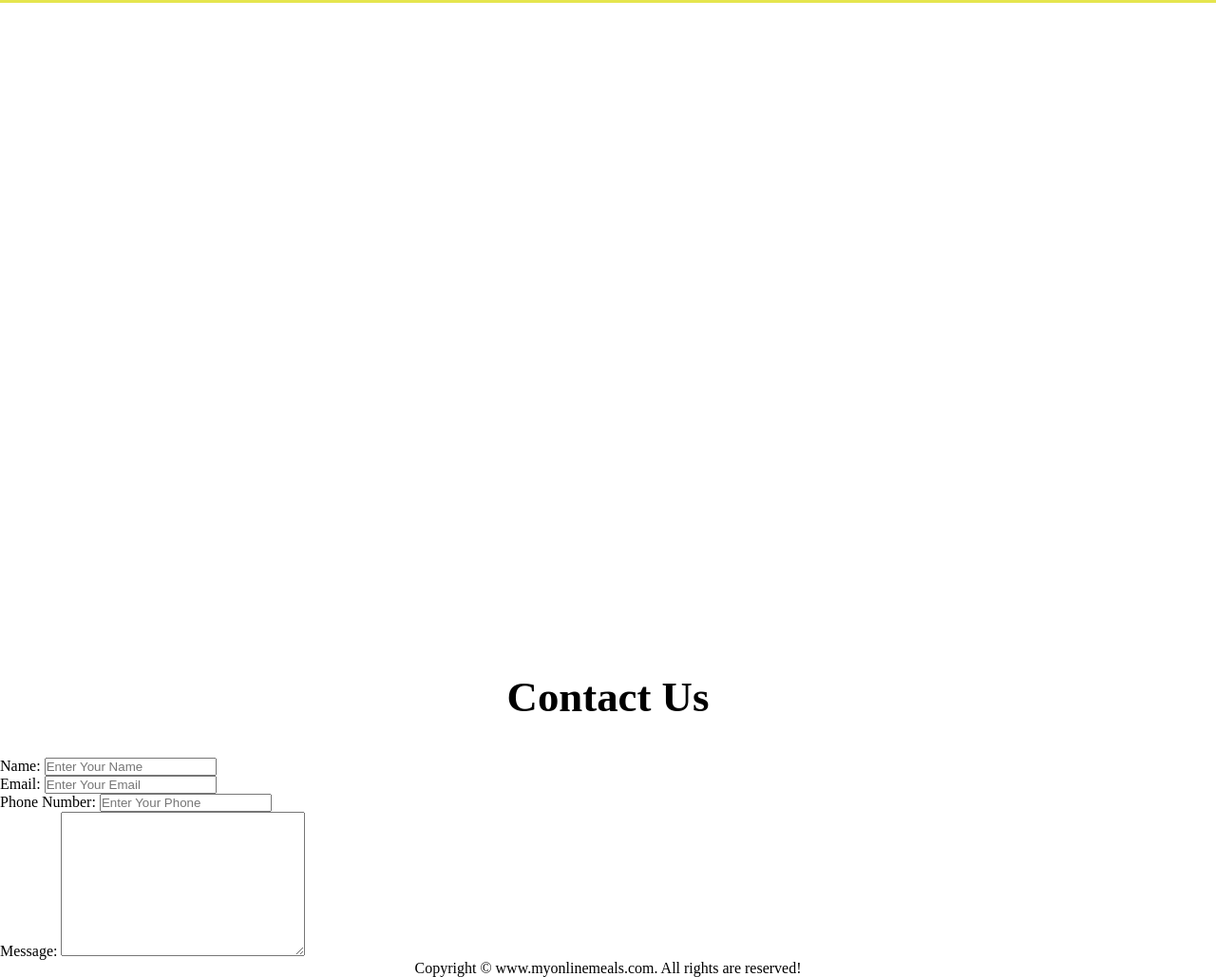
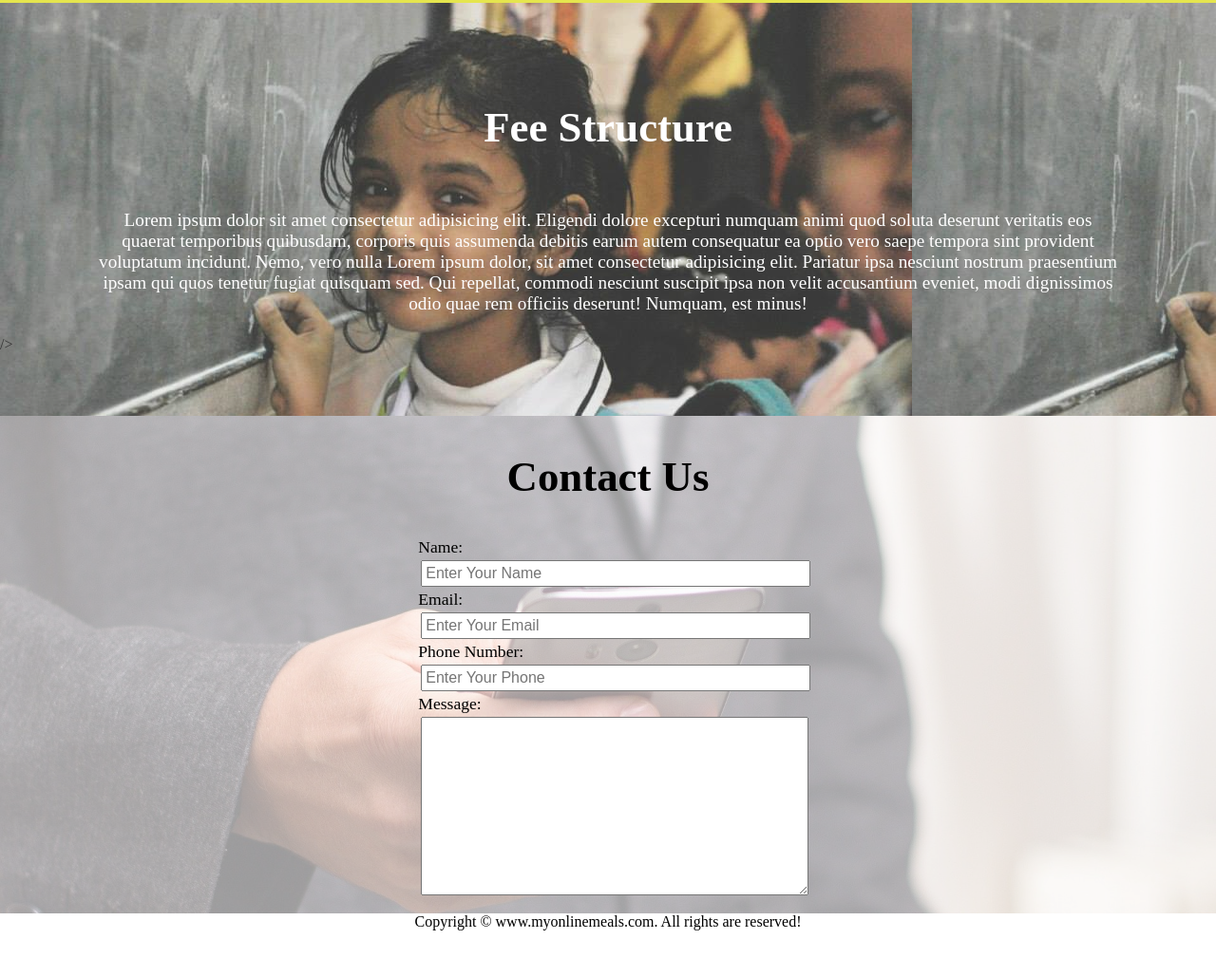
Before and after one commit to Duakhann68/Mariam-Child-Development-Centre, a plain HTML site: page index.html in a window 1280 px wide. Shown: the part 912-1941 px from the top of the page at 95% size. After the commit the page ends 1892 px from the top, so only its background shows below. Drawn offline with Linux system fonts and the light colour scheme.

Commit message:
Added css file and html

```diff
--- a/index.html
+++ b/index.html
@@ -58,11 +58,15 @@
     </section>
     <section id="fee">
         <h1 class="h-primary center">Fee Structure</h1>
-        <div id="clients">
-        <p>
-            Lorem ipsum dolor sit amet consectetur adipisicing elit. Eligendi dolore excepturi numquam animi quod soluta deserunt veritatis eos quaerat temporibus quibusdam, corporis quis assumenda debitis earum autem consequatur ea optio vero saepe tempora sint provident voluptatum incidunt. Nemo, vero nulla        </p>
+         <div class="center h-secondary">
+             <p>
+                 Lorem ipsum dolor sit amet consectetur adipisicing elit. Eligendi dolore excepturi numquam animi quod soluta deserunt veritatis eos quaerat temporibus quibusdam, corporis quis assumenda debitis earum autem consequatur ea optio vero saepe tempora sint provident voluptatum incidunt. Nemo, vero nulla
+                 Lorem ipsum dolor, sit amet consectetur adipisicing elit. Pariatur ipsa nesciunt nostrum praesentium ipsam qui quos tenetur fugiat quisquam sed. Qui repellat, commodi nesciunt suscipit ipsa non velit accusantium eveniet, modi dignissimos odio quae rem officiis deserunt! Numquam, est minus!
+             </p>
 
-        </div>
+         </div>
+
+        />
     </section>
     <section id="contactsection">
         <h1 class="h-primary center">Contact Us</h1>
--- a/style.css
+++ b/style.css
@@ -116,22 +116,21 @@
 }
 
 /* FEE SECTION */
-#fee{
+
+#fee {
     display: flex;
+    justify-content: center;
     flex-direction: column;
-    justify-content: center;
-
-}
-#fee::before{
+    position: relative;
     content: "";
-    background: url("")no-repeat center center/cover;
-    /* position: absolute; */
+    height: 435px;
     top: 0%;
     left: 0%;
-    height: 435px;
-    width: 100%;
-    /* z-index: -1; */
-    /* opacity: 0.8; */
+    z-index: -1;
+    opacity: 0.8;
+    background-image: url("fee1.jpg")
+
+
 }
 #fee h1{
     color: white;
@@ -140,9 +139,50 @@
 #fee p{
     color: white;
     padding: 13px 94px;
-    font-size: 1.4rem;
+    font-size: 1.2rem;
     font-family: 'Bree Serif', serif;
 }
+
+/* Contact section */
+
+#contactsection{
+    font-family: 'Bree Serif', serif;
+
+    position: relative;
+}
+#contactsection::before{
+    content: "";
+    position: absolute;
+    width: 100%;
+    height: 100%;
+    z-index: -1;
+    opacity: 0.4;
+    background: url('telephone-586268_1920.jpg') no-repeat center center/cover;
+}
+#contact{
+
+    justify-content: center;
+    padding-bottom: 12px;
+    display: flex;
+    font-family: 'Bree Serif', serif;
+
+}
+#contact label{
+    font-family: 'Bree Serif', serif;
+    font-size: 1.1rem;
+}
+#contact input,
+#contact textarea{
+    padding: 3px 3px;
+    margin: 3px;
+    font-size: 1rem;
+    width: 100%;
+
+}
+
+
+
+
 
 
 /* UTILITY CLASSES */
```
Also changed, not shown: contact-us-2993000_1920.jpg (added), fee1.jpg (added), feestructure.jpg (added), telephone-586268_1920.jpg (added).
